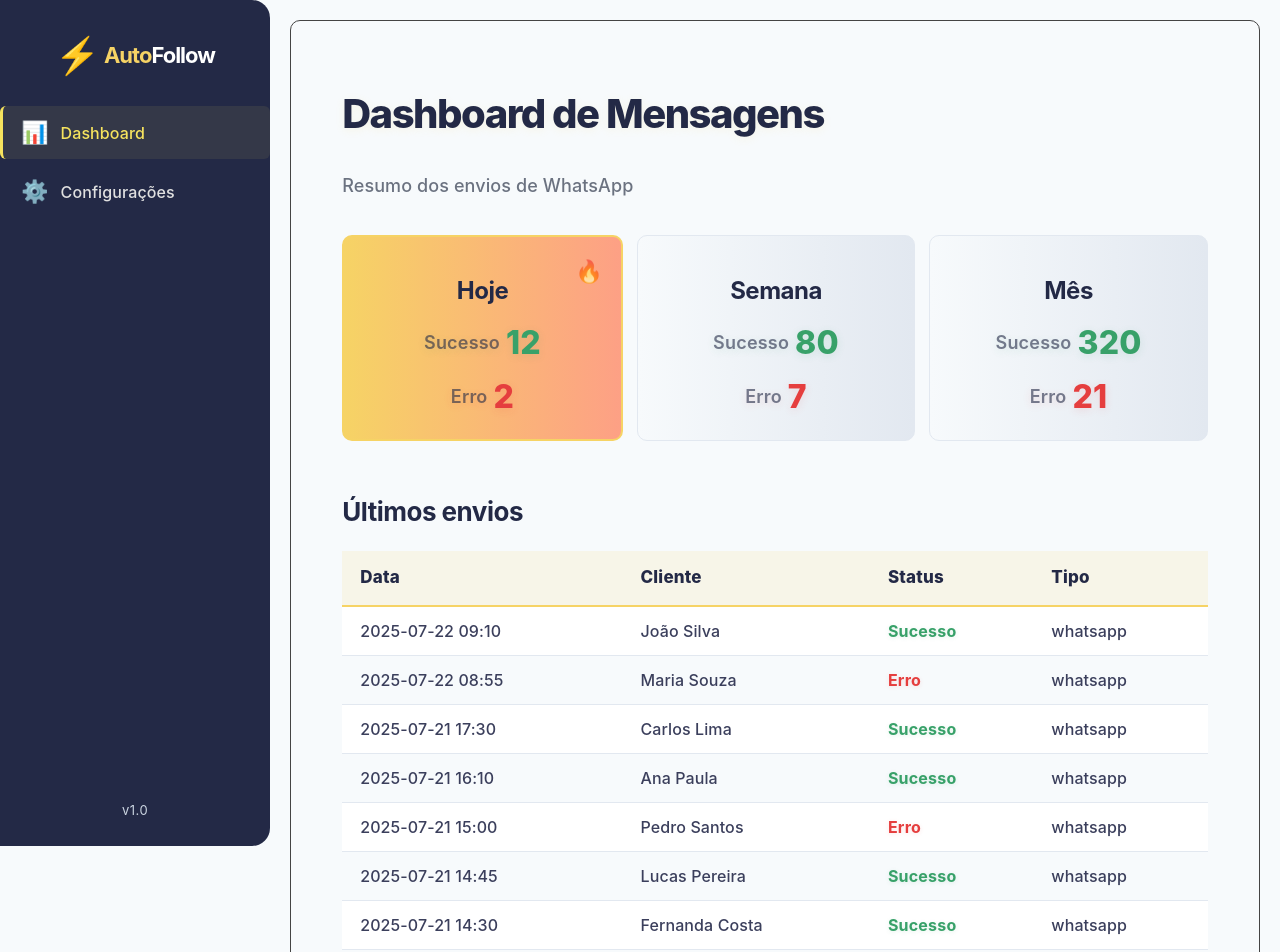
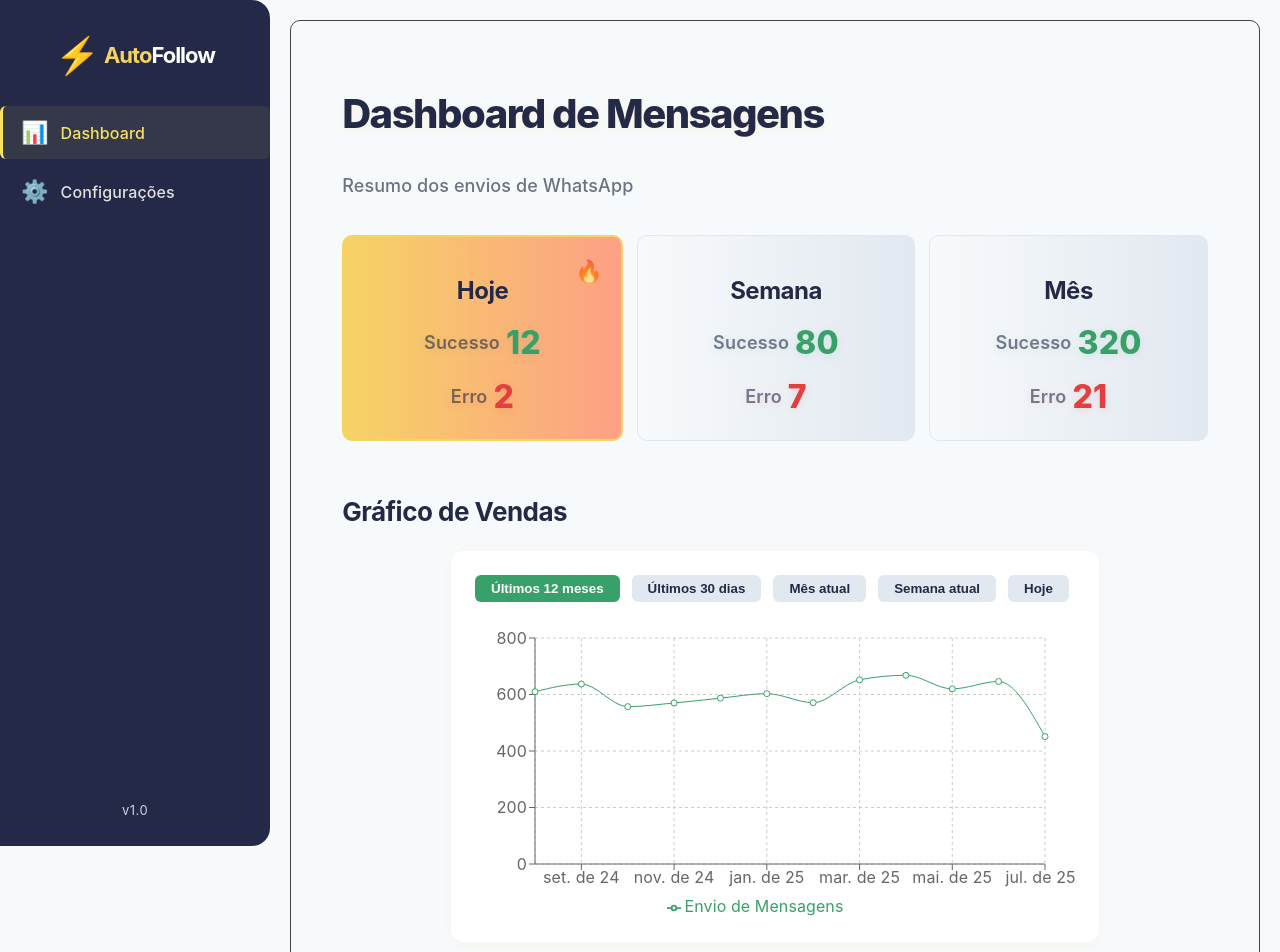
Before and after one commit to Bretzk-Tech/AutoFollowBling, a React (Vite) app in the folder frontend/: page / in a window 1280 px wide. Shown: the top 952 px of the page. Built offline with nearby package versions, Linux system fonts and the light colour scheme.

Commit message:
feat: add Chart component for visualizing sales data and integrate it into the Dashboard

```diff
--- a/frontend/package.json
+++ b/frontend/package.json
@@ -13,6 +13,7 @@
     "@types/styled-components": "^5.1.34",
     "react": "^19.1.0",
     "react-dom": "^19.1.0",
+    "recharts": "^3.1.0",
     "styled-components": "^6.1.19"
   },
   "devDependencies": {
--- /dev/null
+++ b/frontend/src/components/Chart.tsx
@@ -0,0 +1,177 @@
+import {
+  LineChart,
+  Line,
+  XAxis,
+  YAxis,
+  CartesianGrid,
+  Tooltip,
+  Legend,
+  ResponsiveContainer
+} from 'recharts'
+
+// Gera dados fictícios de envios para os últimos 365 dias
+function generateDailyData() {
+  const now = new Date()
+  const days = []
+  for (let i = 0; i < 365; i++) {
+    const d = new Date(now)
+    d.setDate(now.getDate() - i)
+    days.unshift({
+      date: d,
+      name: d.toLocaleDateString('pt-BR', { day: '2-digit', month: '2-digit' }),
+      envios: Math.floor(Math.random() * 20 + 10)
+    })
+  }
+  return days
+}
+
+const dailyData = generateDailyData()
+
+function getMonthName(date: Date): string {
+  return date.toLocaleDateString('pt-BR', { month: 'short', year: '2-digit' })
+}
+
+function filterData(type: string): { name: string; envios: number }[] {
+  const now = new Date()
+  if (type === '30dias') {
+    return dailyData.slice(-30).map(d => ({ name: d.name, envios: d.envios }))
+  }
+  if (type === 'mes') {
+    return dailyData
+      .filter(
+        d =>
+          d.date.getMonth() === now.getMonth() &&
+          d.date.getFullYear() === now.getFullYear()
+      )
+      .map(d => ({ name: d.name, envios: d.envios }))
+  }
+  if (type === 'semana') {
+    const weekStart = new Date(now)
+    weekStart.setDate(now.getDate() - now.getDay())
+    return dailyData
+      .filter(d => d.date >= weekStart && d.date <= now)
+      .map(d => ({ name: d.name, envios: d.envios }))
+  }
+  if (type === 'hoje') {
+    return dailyData
+      .filter(d => d.date.toDateString() === now.toDateString())
+      .map(d => ({ name: d.name, envios: d.envios }))
+  }
+  // Default: últimos 12 meses
+  const months = []
+  for (let i = 11; i >= 0; i--) {
+    const d = new Date(now.getFullYear(), now.getMonth() - i, 1)
+    const name = getMonthName(d)
+    const envios = dailyData
+      .filter(
+        x =>
+          x.date.getMonth() === d.getMonth() &&
+          x.date.getFullYear() === d.getFullYear()
+      )
+      .reduce((acc, x) => acc + x.envios, 0)
+    months.push({ name, envios })
+  }
+  return months
+}
+
+import React from 'react'
+
+export default function Chart() {
+  const [filtro, setFiltro] = React.useState('12meses')
+  const data = filterData(filtro)
+  return (
+    <div>
+      <div style={{ display: 'flex', gap: 12, marginBottom: 16 }}>
+        <button
+          onClick={() => setFiltro('12meses')}
+          style={{
+            padding: '6px 16px',
+            borderRadius: 6,
+            border: 'none',
+            background: filtro === '12meses' ? '#38a169' : '#e2e8f0',
+            color: filtro === '12meses' ? '#fff' : '#232946',
+            fontWeight: 600,
+            cursor: 'pointer'
+          }}
+        >
+          Últimos 12 meses
+        </button>
+        <button
+          onClick={() => setFiltro('30dias')}
+          style={{
+            padding: '6px 16px',
+            borderRadius: 6,
+            border: 'none',
+            background: filtro === '30dias' ? '#38a169' : '#e2e8f0',
+            color: filtro === '30dias' ? '#fff' : '#232946',
+            fontWeight: 600,
+            cursor: 'pointer'
+          }}
+        >
+          Últimos 30 dias
+        </button>
+        <button
+          onClick={() => setFiltro('mes')}
+          style={{
+            padding: '6px 16px',
+            borderRadius: 6,
+            border: 'none',
+            background: filtro === 'mes' ? '#38a169' : '#e2e8f0',
+            color: filtro === 'mes' ? '#fff' : '#232946',
+            fontWeight: 600,
+            cursor: 'pointer'
+          }}
+        >
+          Mês atual
+        </button>
+        <button
+          onClick={() => setFiltro('semana')}
+          style={{
+            padding: '6px 16px',
+            borderRadius: 6,
+            border: 'none',
+            background: filtro === 'semana' ? '#38a169' : '#e2e8f0',
+            color: filtro === 'semana' ? '#fff' : '#232946',
+            fontWeight: 600,
+            cursor: 'pointer'
+          }}
+        >
+          Semana atual
+        </button>
+        <button
+          onClick={() => setFiltro('hoje')}
+          style={{
+            padding: '6px 16px',
+            borderRadius: 6,
+            border: 'none',
+            background: filtro === 'hoje' ? '#38a169' : '#e2e8f0',
+            color: filtro === 'hoje' ? '#fff' : '#232946',
+            fontWeight: 600,
+            cursor: 'pointer'
+          }}
+        >
+          Hoje
+        </button>
+      </div>
+      <ResponsiveContainer width='100%' height={300}>
+        <LineChart
+          data={data}
+          margin={{ top: 20, right: 30, left: 0, bottom: 0 }}
+        >
+          <CartesianGrid strokeDasharray='3 3' />
+          <XAxis dataKey='name' />
+          <YAxis />
+          <Tooltip />
+          <Legend />
+          <Line
+            type='monotone'
+            dataKey='envios'
+            name='Envio de Mensagens'
+            stroke='#38a169'
+            activeDot={{ r: 8 }}
+          />
+        </LineChart>
+      </ResponsiveContainer>
+    </div>
+  )
+}
--- a/frontend/src/components/Dashboard.tsx
+++ b/frontend/src/components/Dashboard.tsx
@@ -1,4 +1,5 @@
 import React from 'react'
+import Chart from './Chart'
 import mockStats from '../mockStats.json'
 import {
   Container,
@@ -108,6 +109,21 @@ export default function Dashboard() {
             erro={stats.mes.erro}
           />
         </CardsWrapper>
+        {/* Gráfico de vendas */}
+        <SectionTitle>Gráfico de Vendas</SectionTitle>
+        <div
+          style={{
+            width: '100%',
+            maxWidth: 600,
+            margin: '0 auto 32px auto',
+            background: '#fff',
+            borderRadius: 12,
+            boxShadow: '0 2px 8px #f6d36522',
+            padding: 24
+          }}
+        >
+          <Chart />
+        </div>
         <SectionTitle>Últimos envios</SectionTitle>
         <CardsWrapper>
           <Table>
```
Also changed, not shown: 1 other file (tests, documents, lock files or other folders).
